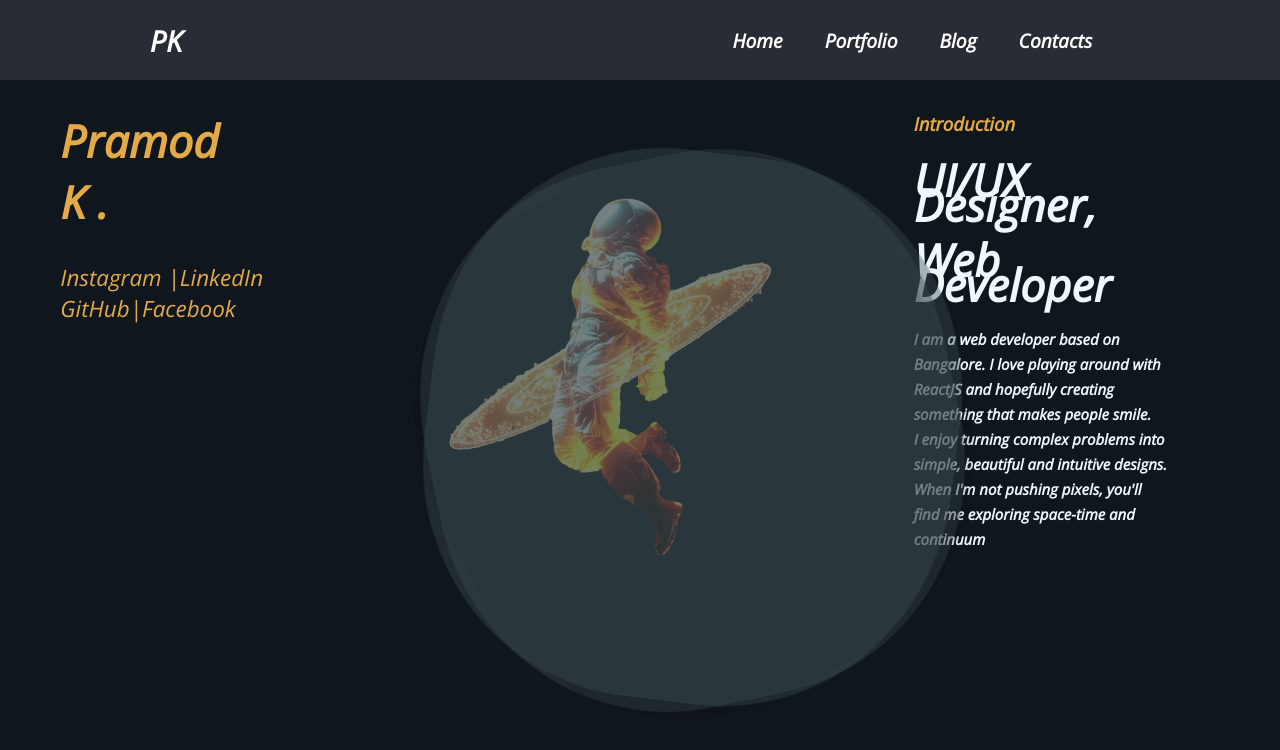
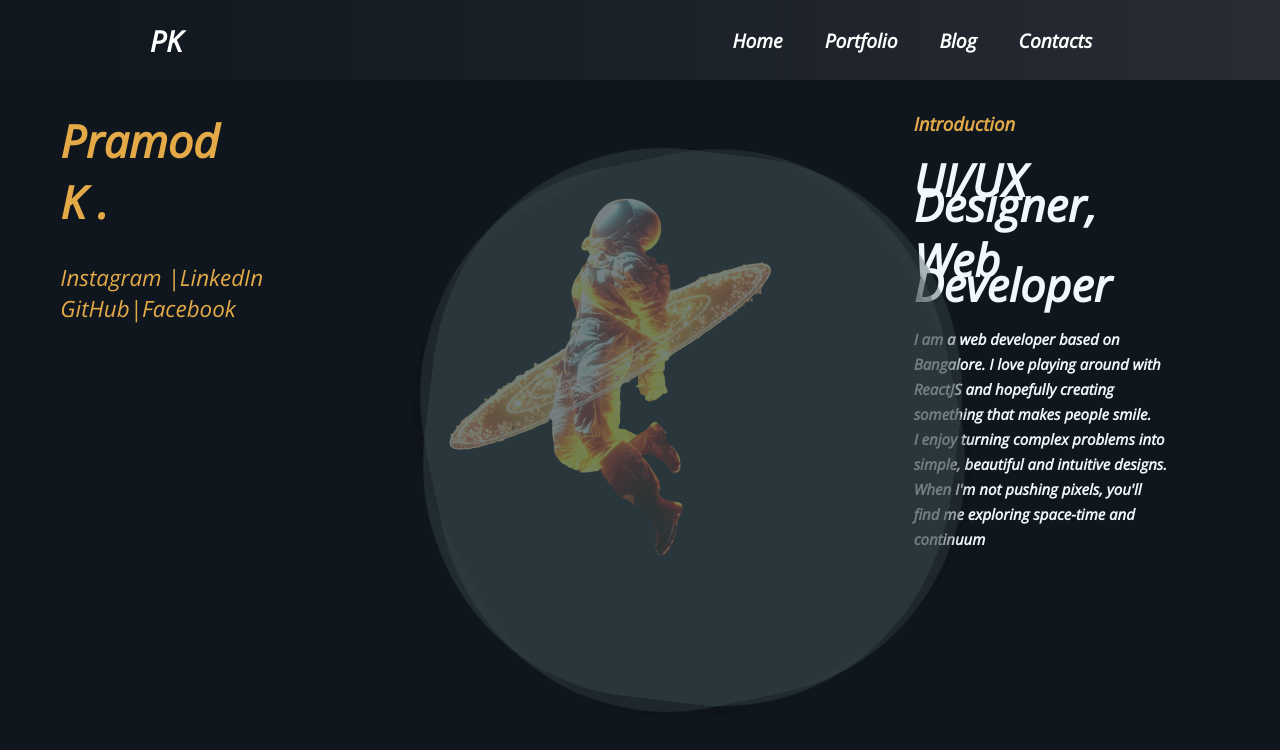
Before and after one commit to pramod8095/heyPramod, a React (Create React App) app: page / in a window 1280 px wide. Shown: the top 750 px of the page. Built offline with nearby package versions, Linux system fonts and the light colour scheme.

Commit message:
Update Navbar.css

```diff
--- a/src/Components/Navbar/Navbar.css
+++ b/src/Components/Navbar/Navbar.css
@@ -1,5 +1,5 @@
 .NavbarItems {
-  background: linear-gradient(90deg, #282c34 0%, #282c34 100%);
+  background: linear-gradient(90deg, #0f161d 0%, #282c34 100%);
   height: 80px;
   display: flex;
   justify-content: center;
```
